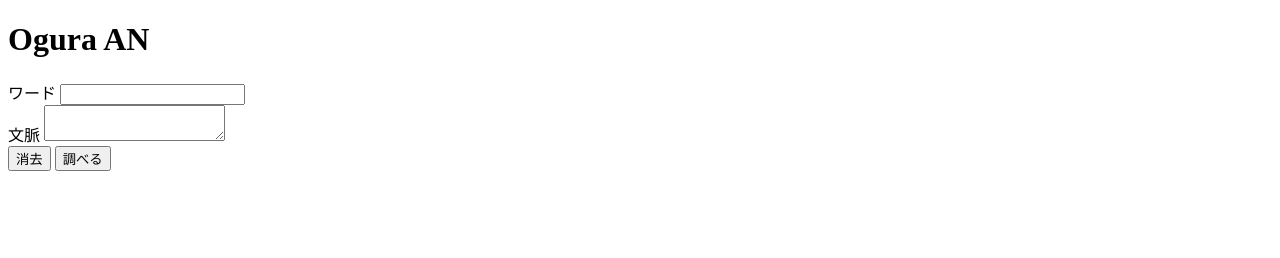
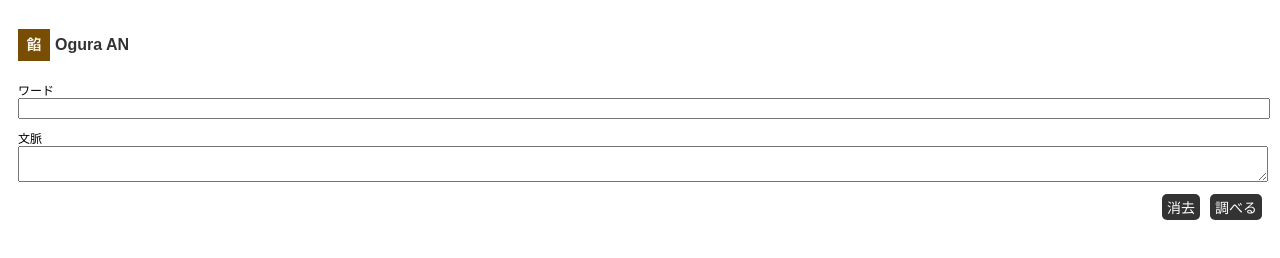
Before and after one commit to ogreverse/ogura-an, a website with bundled scripts: page src/renderer/index.html in a window 1280 px wide. Built offline with nearby package versions, Linux system fonts and the light colour scheme.

Commit message:
update: styleを調整

```diff
--- a/src/renderer/index.html
+++ b/src/renderer/index.html
@@ -4,20 +4,73 @@
   <meta charset="UTF-8" />
   <meta name="viewport" content="width=device-width, initial-scale=1.0" />
   <title>Ogura AN</title>
+  <style>
+    body {
+      font-family: Arial, sans-serif;
+      padding: 10px;
+      font-size: 10px;
+    }
+    h1 {
+      display: flex;
+      gap: 0px 5px;
+      align-items: center;
+      margin-bottom: 20px;
+      font-size: 16px;
+      color: #333333;
+    }
+    img.logo {
+      width: 32px;
+      height: 32px;
+    }
+    div.input_area__word, div.input_area__context {
+      margin-bottom: 10px;
+    }
+    label {
+      display: block;
+      font-size: 12px;
+    }
+    input, textarea {
+      width: 100%;
+    }
+    .button_area {
+      display: flex;
+      justify-content: flex-end;
+      margin-bottom: 10px;
+      flex-wrap: wrap;
+      gap: 0px 10px;
+    }
+    button {
+      padding: 3px 5px;
+      font-size: 14px;
+      border-radius: 5px;
+      color: white;
+      background-color: #333333;
+      cursor: pointer;
+      border: 0;
+    }
+    button:hover {
+      background-color: #666666;
+    }
+  </style>
 </head>
 <body>
-  <h1>Ogura AN</h1>
-  <div>
-    <label for="word">ワード</label>
-    <input type="text" id="word" />
+  <h1>
+    <img class="logo" src="../images/icon_page.png" alt="Ogura AN" />
+    Ogura AN
+  </h1>
+  <div class="input_area__word">
+    <label for="input__word">ワード</label>
+    <input type="text" id="input__word" />
   </div>
-  <div>
-    <label for="context">文脈</label>
-    <textarea id="context"></textarea>
+  <div class="input_area__context">
+    <label for="input__context">文脈</label>
+    <textarea id="input__context"></textarea>
   </div>
-  <button id="clear">消去</button>
-  <button id="search">調べる</button>
-  <div id="result"></div>
+  <div class="button_area">
+    <button id="button__clear">消去</button>
+    <button id="button__search">調べる</button>
+  </div>
+  <div id="result__wrapper"></div>
   <script src="index.js"></script>
 </body>
 </html>
--- a/src/renderer/index.ts
+++ b/src/renderer/index.ts
@@ -1,13 +1,13 @@
-const wordInput = document.getElementById('word') as HTMLInputElement
-const contextInput = document.getElementById('context') as HTMLInputElement
-const resultDiv = document.getElementById('result') as HTMLDivElement
-const clearButton = document.getElementById('clear') as HTMLButtonElement
-const searchButton = document.getElementById('search') as HTMLButtonElement
+const wordInput = document.getElementById('input__word') as HTMLInputElement
+const contextInput = document.getElementById('input__context') as HTMLInputElement
+const resultWrapperDiv = document.getElementById('result__wrapper') as HTMLDivElement
+const clearButton = document.getElementById('button__clear') as HTMLButtonElement
+const searchButton = document.getElementById('button__search') as HTMLButtonElement
 
 clearButton.addEventListener('click', () => {
   wordInput.value = ''
   contextInput.value = ''
-  resultDiv.textContent = ''
+  resultWrapperDiv.textContent = ''
 })
 
 searchButton.addEventListener('click', async () => {
@@ -17,14 +17,32 @@ searchButton.addEventListener('click', async () => {
     alert('ワードを入力してください')
     return
   }
-  resultDiv.textContent = '検索中...'
+
+  resultWrapperDiv.textContent = '検索中...'
+
   try {
     const result = await window.api.fetchWordMeaning(word, context)
-    resultDiv.textContent = result
+    const resultText = document.createElement('pre')
+    resultText.classList.add('result__text')
+
+    // width は div に納まるようにする
+    resultText.style.width = '100%'
+    resultText.style.whiteSpace = 'pre-wrap'
+    resultText.style.fontSize = '12px'
+
+    resultText.textContent = result
+    resultWrapperDiv.appendChild(resultText)
 
     // 登録ボタンを追加
+    const registerButtonWrapper = document.createElement('div')
+    registerButtonWrapper.style.display = 'flex'
+
     const registerButton = document.createElement('button')
     registerButton.textContent = '登録'
+    registerButton.classList.add('button__register')
+
+    registerButton.style.marginLeft = 'auto'
+
     registerButton.addEventListener('click', async () => {
       try {
         await window.api.registerToNotion(result)
@@ -33,8 +51,10 @@ searchButton.addEventListener('click', async () => {
         alert('Notionへの登録に失敗しました')
       }
     })
-    resultDiv.appendChild(registerButton)
+
+    registerButtonWrapper.appendChild(registerButton)
+    resultWrapperDiv.appendChild(registerButtonWrapper)
   } catch (error) {
-    resultDiv.textContent = 'エラーが発生しました'
+    resultWrapperDiv.textContent = 'エラーが発生しました'
   }
 })
```
Also changed, not shown: src/images/icon_page.png (added).
